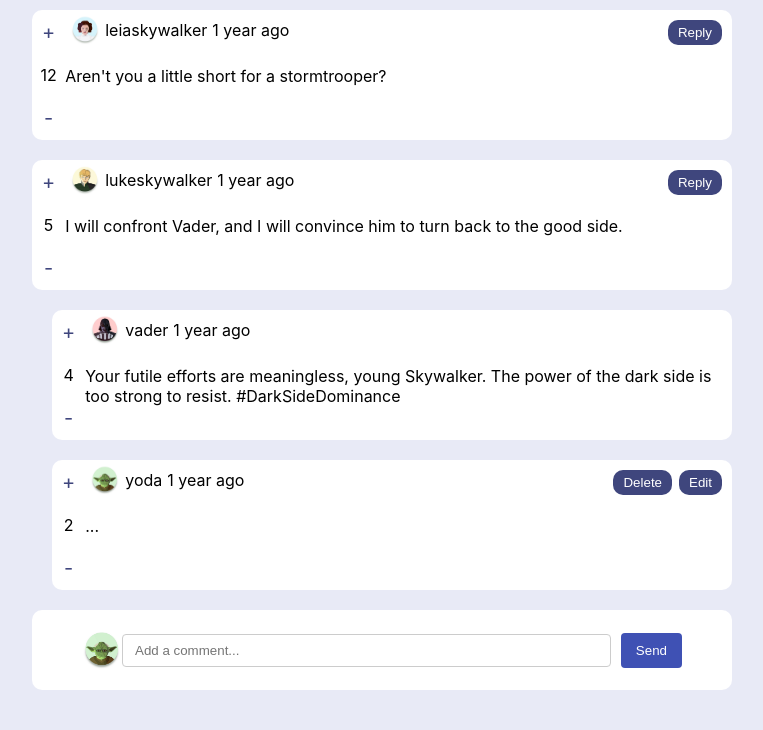
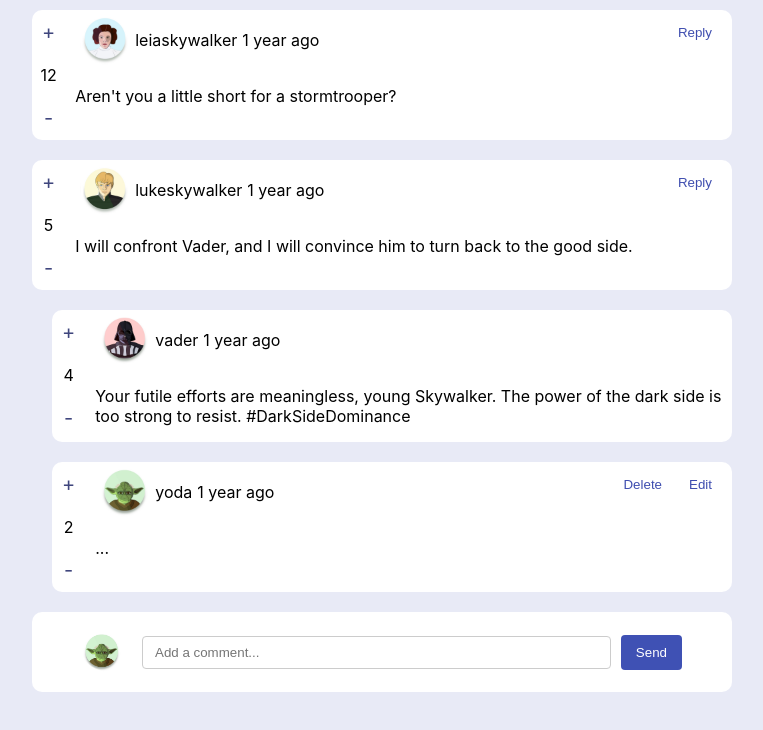
Before and after one commit to miganson/comments-section, a React (Create React App) app: page / in a window 1280 px wide. Shown: the top 730 px of the page, without its empty margins (258-1021 px from the left). Built offline with nearby package versions, Linux system fonts and the light colour scheme.

Commit message:
added cleanup on code

```diff
--- a/src/components/Comment/Comment.css
+++ b/src/components/Comment/Comment.css
@@ -7,13 +7,13 @@
   border-radius: 10px;
 }
 
-.comment .actions button.reply, .comment .actions button.delete {
+.comment .actions button.reply,
+.comment .actions button.delete {
   position: absolute;
   top: 10px;
-  border-radius: 10px;
   border: none;
-  background-color: #3f467d;
-  color: white;
+  color: #3e4daf;
+  cursor: pointer;
   padding: 5px 10px;
 }
 
@@ -22,6 +22,7 @@
 }
 
 .comment .actions button.delete {
+  background-color: white;
   right: 60px;
 }
 
@@ -37,13 +38,14 @@
 }
 
 .comment .content-area {
+  padding-left: 10px;
   text-align: left;
   display: flex;
   flex-direction: column;
 }
 
 .comment .user-info {
-  padding:5px;
+  padding: 5px;
   display: flex;
   align-items: center;
   justify-content: flex-start; /* align items to the left */
@@ -51,8 +53,8 @@
 }
 
 .comment img {
-  width: 30px;
-  height: 30px;
+  width: 50px;
+  height: 50px;
   border-radius: 15px;
 }
 
--- a/src/components/Comment/Comment.js
+++ b/src/components/Comment/Comment.js
@@ -19,7 +19,7 @@ function Comment({ comment, onUpvote, onDownvote, onDelete, onReply }) {
 
   const isCurrentUser = currentUser === username;
   function timeAgo(timestamp) {
-    const date = new Date(timestamp); // Convert to Date object
+    const date = new Date(timestamp);
     const secondsAgo = (Date.now() - date.getTime()) / 1000;
 
     if (secondsAgo < 60) return "Just now";
@@ -80,7 +80,7 @@ function Comment({ comment, onUpvote, onDownvote, onDelete, onReply }) {
                 className="reply"
                 onClick={isEditing ? handleSave : handleEdit}
               >
-                {isEditing ? "Save" : "Edit"}
+                {isEditing ? "Update" : "Edit"}
               </button>
             </>
           ) : (
--- a/src/components/CommentSection/CommentSection.css
+++ b/src/components/CommentSection/CommentSection.css
@@ -1,7 +1,7 @@
 .comment-section {
-  max-width: 700px; /* Setting max-width to 500px */
+  max-width: 700px;
   min-width: 320px;
-  margin: 10px auto; /* Centering by setting auto margin on left and right */
+  margin: 10px auto;
   padding: 0 12px;
 }
 
@@ -10,47 +10,48 @@
 }
 
 .comment-input-container {
-  max-width: 700px; /* Setting max-width to 500px */
+  max-width: 700px;
   min-width: 320px;
-  margin: 10px auto; /* Centering by setting auto margin on left and right */
+  margin: 10px auto;
   background-color: white;
   display: flex;
   justify-content: center;
   align-items: center;
-  padding: 10px 0; /* Add padding as required */
+  padding: 10px 0;
   border-radius: 10px;
 }
 
 .new-comment-container {
-  display: flex; /* Makes the children sit in a line */
-  justify-content: space-between; /* Gives space between input and button */
-  align-items: center; /* Aligns items vertically in the center */
-  width: 100%; /* Takes full width of parent */
-  max-width: 600px; /* You can adjust this based on your preference */
-  padding: 10px; /* Internal padding for the container */
+  display: flex;
+  justify-content: space-between;
+  align-items: center;
+  width: 100%;
+  max-width: 600px;
+  padding: 10px;
 }
 
 .new-comment-container input {
-  flex: 1; /* Takes all available space */
-  margin-right: 10px; /* Space between input and button */
-  padding: 8px 12px; /* Padding inside input */
-  border: 1px solid #ccc; /* Border for the input */
-  border-radius: 4px; /* Rounded corners for input */
+  flex: 1;
+  margin-right: 10px;
+  padding: 8px 12px;
+  border: 1px solid #ccc;
+  border-radius: 4px;
 }
 
 .comment-btn {
-  background-color: #3f51b4; /* Background color for button */
-  color: white; /* Text color */
-  border: none; /* Removes default border */
-  cursor: pointer; /* Hand cursor on hover */
-  padding: 10px 15px; /* Padding for the button */
-  border-radius: 4px; /* Rounded corners for the button */
-  transition: 0.3s background-color; /* Smooth color change on hover */
+  background-color: #3f51b4;
+  color: white;
+  border: none;
+  cursor: pointer;
+  padding: 10px 15px;
+  border-radius: 4px;
+  transition: 0.3s background-color;
 }
 
 .comment-user-image {
-  width: 40px; /* Adjust width as needed */
-  height: 40px; /* Adjust height as needed */
-  border-radius: 50%; /* Makes the image round */
-  object-fit: cover; /* Makes sure the image doesn't stretch */
+  width: 40px;
+  height: 40px;
+  border-radius: 50%;
+  object-fit: cover;
+  padding-right: 20px;
 }
--- a/src/components/CommentSection/CommentSection.js
+++ b/src/components/CommentSection/CommentSection.js
@@ -15,7 +15,6 @@ function CommentSection() {
   const [newReply, setNewReply] = useState("");
   const [replyTo, setReplyTo] = useState(null);
 
-  // New state for modal and item to delete
   const [showModal, setShowModal] = useState(false);
   const [itemToDelete, setItemToDelete] = useState(null);
 
--- a/src/components/Reply/Reply.css
+++ b/src/components/Reply/Reply.css
@@ -38,6 +38,7 @@
 }
 
 .reply .content-area {
+  padding-left: 10px;
   display: flex;
   flex-direction: column;
 }
@@ -50,8 +51,8 @@
 }
 
 .reply img {
-  width: 30px;
-  height: 30px;
+  width: 50px;
+  height: 50px;
   border-radius: 15px;
 }
 
--- a/src/components/Reply/Reply.js
+++ b/src/components/Reply/Reply.js
@@ -20,7 +20,7 @@ function Reply({ reply, onUpvote, onDownvote, onDelete }) {
   const isCurrentUser = currentUser === username;
 
   function timeAgo(timestamp) {
-    const date = new Date(timestamp); // Convert to Date object
+    const date = new Date(timestamp);
     const secondsAgo = (Date.now() - date.getTime()) / 1000;
 
     if (secondsAgo < 60) return "Just now";
@@ -77,7 +77,7 @@ function Reply({ reply, onUpvote, onDownvote, onDelete }) {
                 className="reply"
                 onClick={isEditing ? handleSave : handleEdit}
               >
-                {isEditing ? "Save" : "Edit"}
+                {isEditing ? "Update" : "Edit"}
               </button>
             </>
           ) : null}
--- a/src/components/modal/ConfirmationModal.js
+++ b/src/components/modal/ConfirmationModal.js
@@ -1,5 +1,5 @@
 import React from "react";
-import "./ConfirmationModal.css"; // Assuming you have a CSS file for modal styles
+import "./ConfirmationModal.css";
 
 function ConfirmationModal({ show, onConfirm, onCancel }) {
   if (!show) return null;
```
